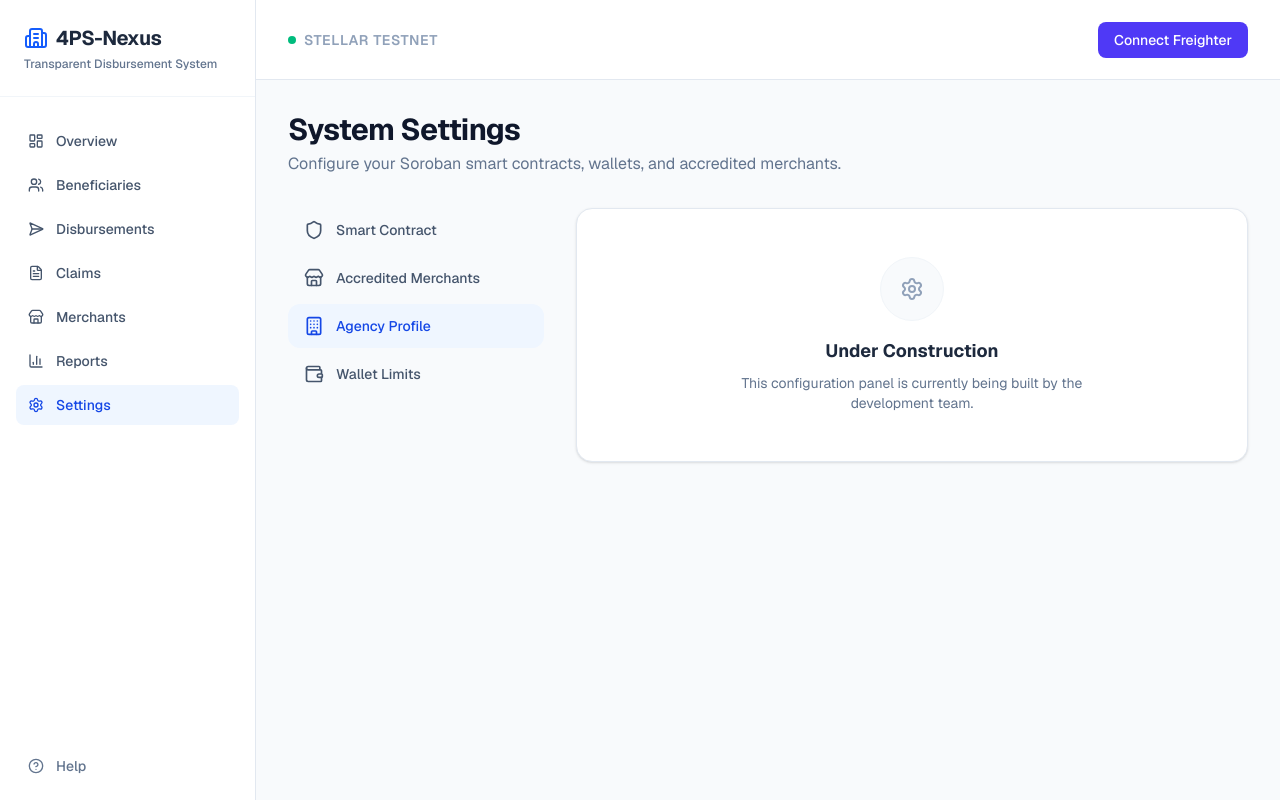
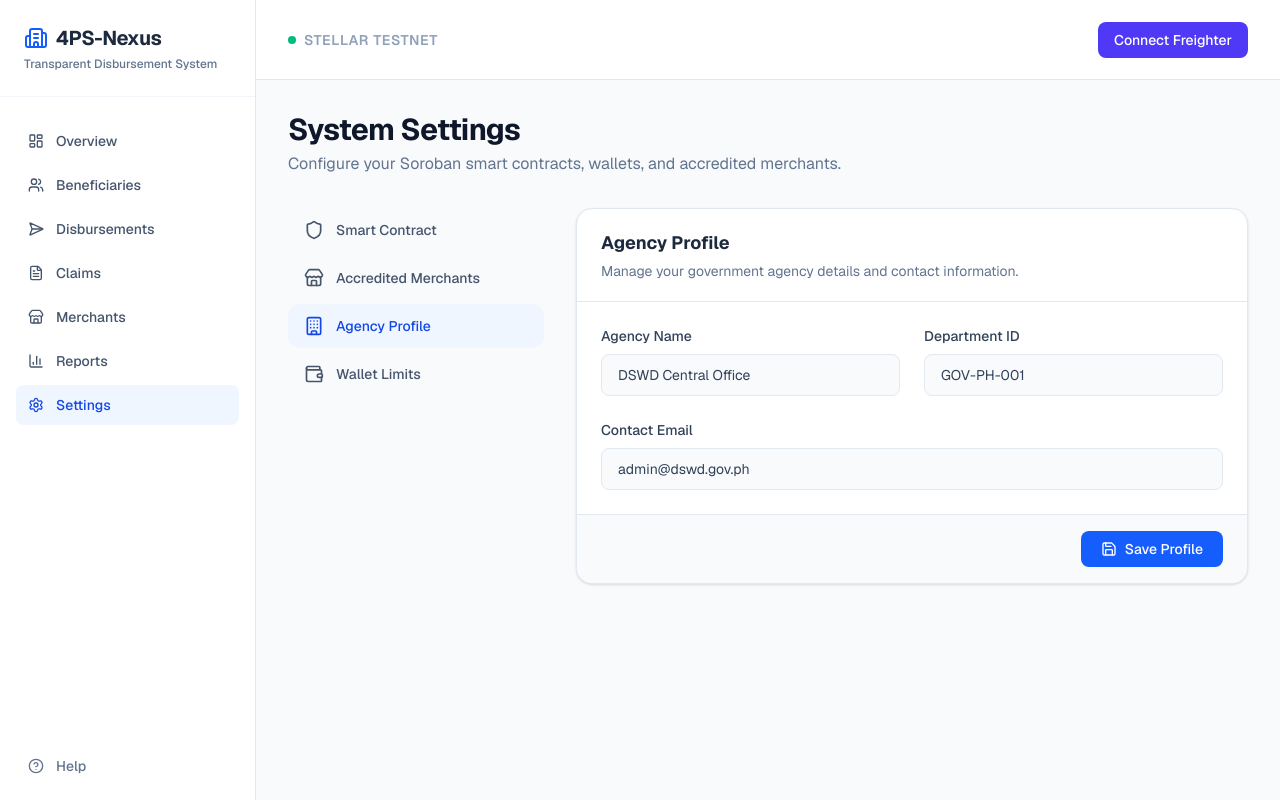
Before and after one commit to Dranyl-23/4PS-Nexus, a Next.js app in the folder web/: page /settings in a window 1280 px wide. Both pictures are taken after a click on the button "Agency Profile". Built offline with nearby package versions, Linux system fonts and the light colour scheme.

Commit message:
feat: implement mock UI for agency profile and wallet limits in settings

```diff
--- a/web/src/app/settings/page.tsx
+++ b/web/src/app/settings/page.tsx
@@ -127,14 +127,95 @@ export default function SettingsPage() {
             </div>
           )}
 
-          {/* Placeholder for other tabs */}
-          {['agency', 'wallet'].includes(activeTab) && (
-            <div className="bg-white rounded-2xl border border-slate-200 p-12 text-center shadow-sm">
-              <div className="w-16 h-16 bg-slate-50 rounded-full flex items-center justify-center mx-auto mb-4 border border-slate-100">
-                <Settings className="w-6 h-6 text-slate-400" />
+          {activeTab === 'agency' && (
+            <div className="bg-white rounded-2xl border border-slate-200 shadow-sm overflow-hidden animate-in fade-in slide-in-from-bottom-2">
+              <div className="px-6 py-5 border-b border-slate-200">
+                <h2 className="text-lg font-bold text-slate-800">Agency Profile</h2>
+                <p className="text-sm text-slate-500 mt-1">Manage your government agency details and contact information.</p>
               </div>
-              <h3 className="text-lg font-bold text-slate-800 mb-2">Under Construction</h3>
-              <p className="text-slate-500 text-sm max-w-sm mx-auto">This configuration panel is currently being built by the development team.</p>
+              <div className="p-6 space-y-6">
+                <div className="grid grid-cols-1 md:grid-cols-2 gap-6">
+                  <div>
+                    <label className="block text-sm font-medium text-slate-700 mb-2">Agency Name</label>
+                    <input
+                      type="text"
+                      defaultValue="DSWD Central Office"
+                      className="w-full px-4 py-2.5 bg-slate-50 border border-slate-200 rounded-lg text-sm text-slate-700 focus:outline-none focus:ring-2 focus:ring-blue-500/20 focus:border-blue-500 transition-all"
+                    />
+                  </div>
+                  <div>
+                    <label className="block text-sm font-medium text-slate-700 mb-2">Department ID</label>
+                    <input
+                      type="text"
+                      defaultValue="GOV-PH-001"
+                      className="w-full px-4 py-2.5 bg-slate-50 border border-slate-200 rounded-lg text-sm text-slate-700 focus:outline-none focus:ring-2 focus:ring-blue-500/20 focus:border-blue-500 transition-all"
+                    />
+                  </div>
+                  <div className="md:col-span-2">
+                    <label className="block text-sm font-medium text-slate-700 mb-2">Contact Email</label>
+                    <input
+                      type="email"
+                      defaultValue="admin@dswd.gov.ph"
+                      className="w-full px-4 py-2.5 bg-slate-50 border border-slate-200 rounded-lg text-sm text-slate-700 focus:outline-none focus:ring-2 focus:ring-blue-500/20 focus:border-blue-500 transition-all"
+                    />
+                  </div>
+                </div>
+              </div>
+              <div className="px-6 py-4 bg-slate-50 border-t border-slate-200 flex justify-end">
+                <button className="px-5 py-2 bg-blue-600 text-white rounded-lg text-sm font-medium hover:bg-blue-700 transition-colors flex items-center gap-2">
+                  <Save className="w-4 h-4" /> Save Profile
+                </button>
+              </div>
+            </div>
+          )}
+
+          {activeTab === 'wallet' && (
+            <div className="bg-white rounded-2xl border border-slate-200 shadow-sm overflow-hidden animate-in fade-in slide-in-from-bottom-2">
+              <div className="px-6 py-5 border-b border-slate-200">
+                <h2 className="text-lg font-bold text-slate-800">Wallet & Disbursement Limits</h2>
+                <p className="text-sm text-slate-500 mt-1">Configure global limits and security thresholds for transactions.</p>
+              </div>
+              <div className="p-6 space-y-6">
+                <div>
+                  <label className="block text-sm font-medium text-slate-700 mb-2">Max Disbursement per Beneficiary (Monthly)</label>
+                  <div className="relative">
+                    <span className="absolute left-4 top-1/2 -translate-y-1/2 text-slate-500">$</span>
+                    <input
+                      type="number"
+                      defaultValue="500"
+                      className="w-full pl-8 pr-4 py-2.5 bg-slate-50 border border-slate-200 rounded-lg text-sm text-slate-700 focus:outline-none focus:ring-2 focus:ring-blue-500/20 focus:border-blue-500 transition-all"
+                    />
+                  </div>
+                  <p className="text-xs text-slate-500 mt-2">Hard cap on how much a single beneficiary can receive in 30 days.</p>
+                </div>
+                <div>
+                  <label className="block text-sm font-medium text-slate-700 mb-2">Global Monthly Budget Cap</label>
+                  <div className="relative">
+                    <span className="absolute left-4 top-1/2 -translate-y-1/2 text-slate-500">$</span>
+                    <input
+                      type="number"
+                      defaultValue="10000000"
+                      className="w-full pl-8 pr-4 py-2.5 bg-slate-50 border border-slate-200 rounded-lg text-sm text-slate-700 focus:outline-none focus:ring-2 focus:ring-blue-500/20 focus:border-blue-500 transition-all"
+                    />
+                  </div>
+                </div>
+
+                <div className="flex items-center justify-between p-4 bg-rose-50 border border-rose-100 rounded-xl mt-6">
+                  <div>
+                    <h4 className="text-sm font-semibold text-rose-800">Emergency Stop</h4>
+                    <p className="text-xs text-rose-700 mt-0.5">Pause all outgoing disbursements system-wide.</p>
+                  </div>
+                  <label className="relative inline-flex items-center cursor-pointer">
+                    <input type="checkbox" className="sr-only peer" />
+                    <div className="w-11 h-6 bg-rose-200 peer-focus:outline-none rounded-full peer peer-checked:after:translate-x-full peer-checked:after:border-white after:content-[''] after:absolute after:top-[2px] after:left-[2px] after:bg-white after:border-rose-300 after:border after:rounded-full after:h-5 after:w-5 after:transition-all peer-checked:bg-rose-600"></div>
+                  </label>
+                </div>
+              </div>
+              <div className="px-6 py-4 bg-slate-50 border-t border-slate-200 flex justify-end">
+                <button className="px-5 py-2 bg-blue-600 text-white rounded-lg text-sm font-medium hover:bg-blue-700 transition-colors flex items-center gap-2">
+                  <Save className="w-4 h-4" /> Update Limits
+                </button>
+              </div>
             </div>
           )}
         </div>
```
